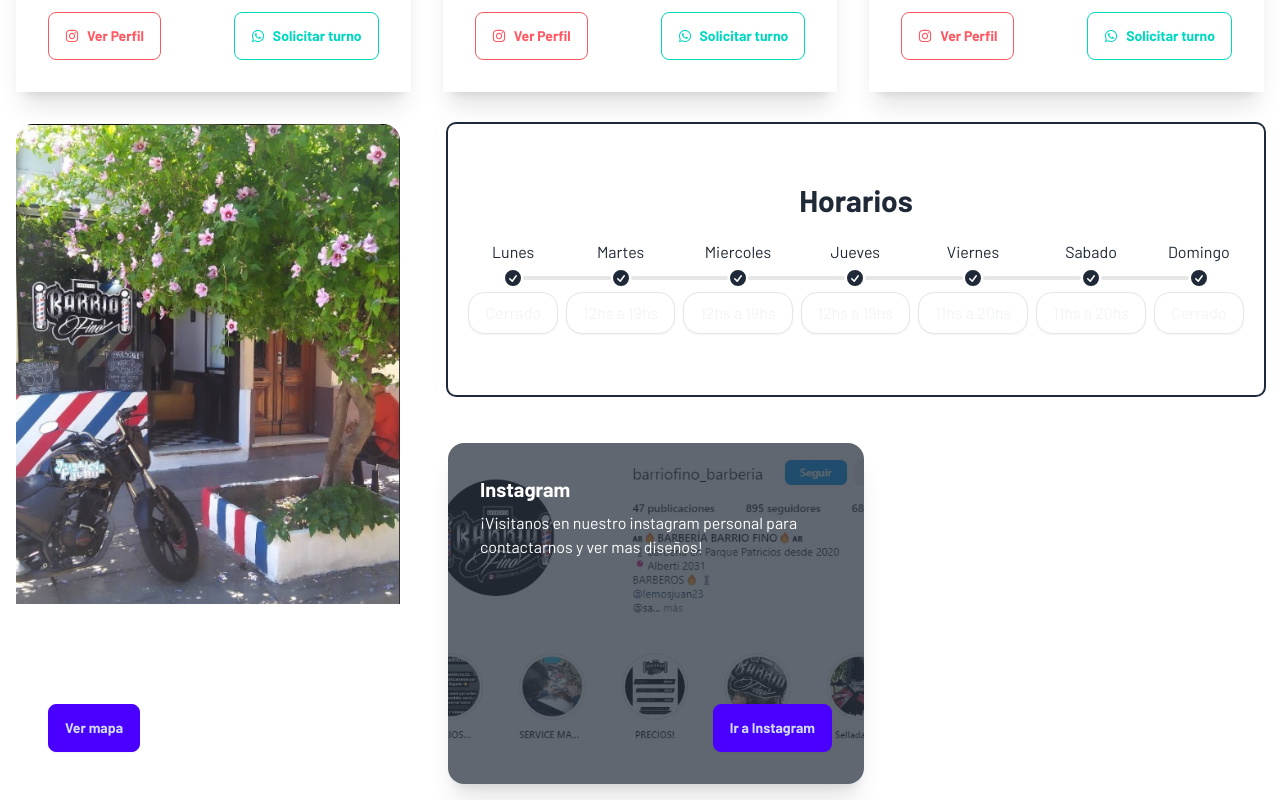
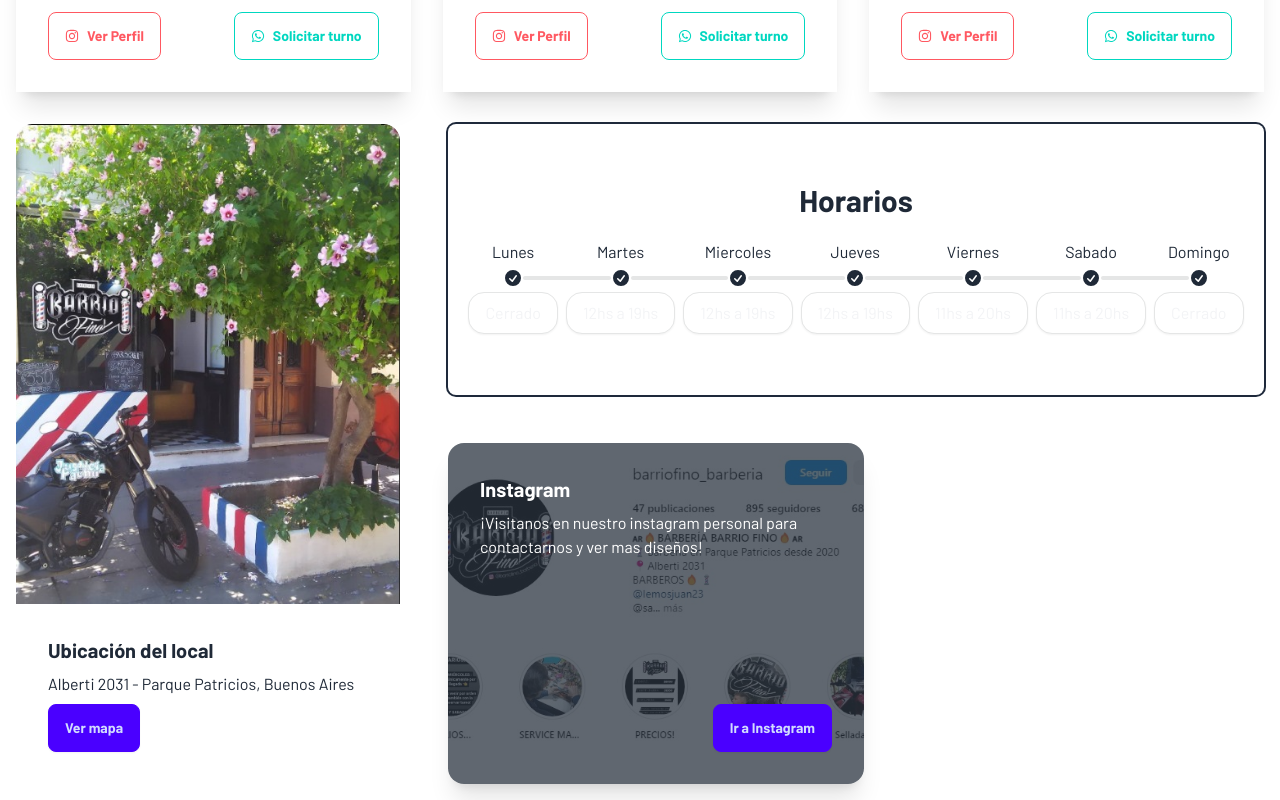
Before and after one commit to SebastianGaleano20/barber-app, a Next.js app: page / in a window 1280 px wide. Shown: the part 2280-3080 px from the top of the page. Built offline with nearby package versions, Linux system fonts and the light colour scheme.

Commit message:
Location component Darkmode added

```diff
--- a/src/app/layout.jsx
+++ b/src/app/layout.jsx
@@ -13,7 +13,7 @@ export const metadata = {
 export default function RootLayout({ children }) {
   return (
     <html lang="en" suppressHydrationWarning>
-      <body className={`${inter.className} bg-white dark:bg-gray-900`}>
+      <body className={`${inter.className} bg-white dark:bg-dark transition-colors duration-300`}>
         <Providers>
           <ThemeToggle />
           {children}
--- a/src/app/ui/dashboard/Location.jsx
+++ b/src/app/ui/dashboard/Location.jsx
@@ -2,7 +2,7 @@ import Image from "next/image";
 
 export default function Location() {
     return (
-        <section className="card bg-base-100 max-w-md md:h-96 lg:h-auto lg:row-span-2 m-4 overflow-hidden ">
+        <section className="card bg-base-100 max-w-md md:h-96 lg:h-auto lg:row-span-2 m-4 overflow-hidden bg-white dark:bg-gray-900">
                 <figure>
                     <Image
                         width={500}
@@ -12,8 +12,8 @@ export default function Location() {
                 </figure>
             <article className="flex items-start text-white text-center">
                 <article className="card-body">
-                    <h2 className="card-title">Ubicación del local</h2>
-                    <p className="text-start">Alberti 2031 - Parque Patricios, Buenos Aires</p>
+                    <h2 className="card-title text-gray-800 dark:text-gray-100">Ubicación del local</h2>
+                    <p className="text-start text-gray-800 dark:text-gray-100">Alberti 2031 - Parque Patricios, Buenos Aires</p>
                     <div className="card-actions">
                         <button className="btn btn-primary"><a target="_blank" href="https://maps.app.goo.gl/CyysiyPupd8qPUur8">Ver mapa</a></button>
                     </div>
```
